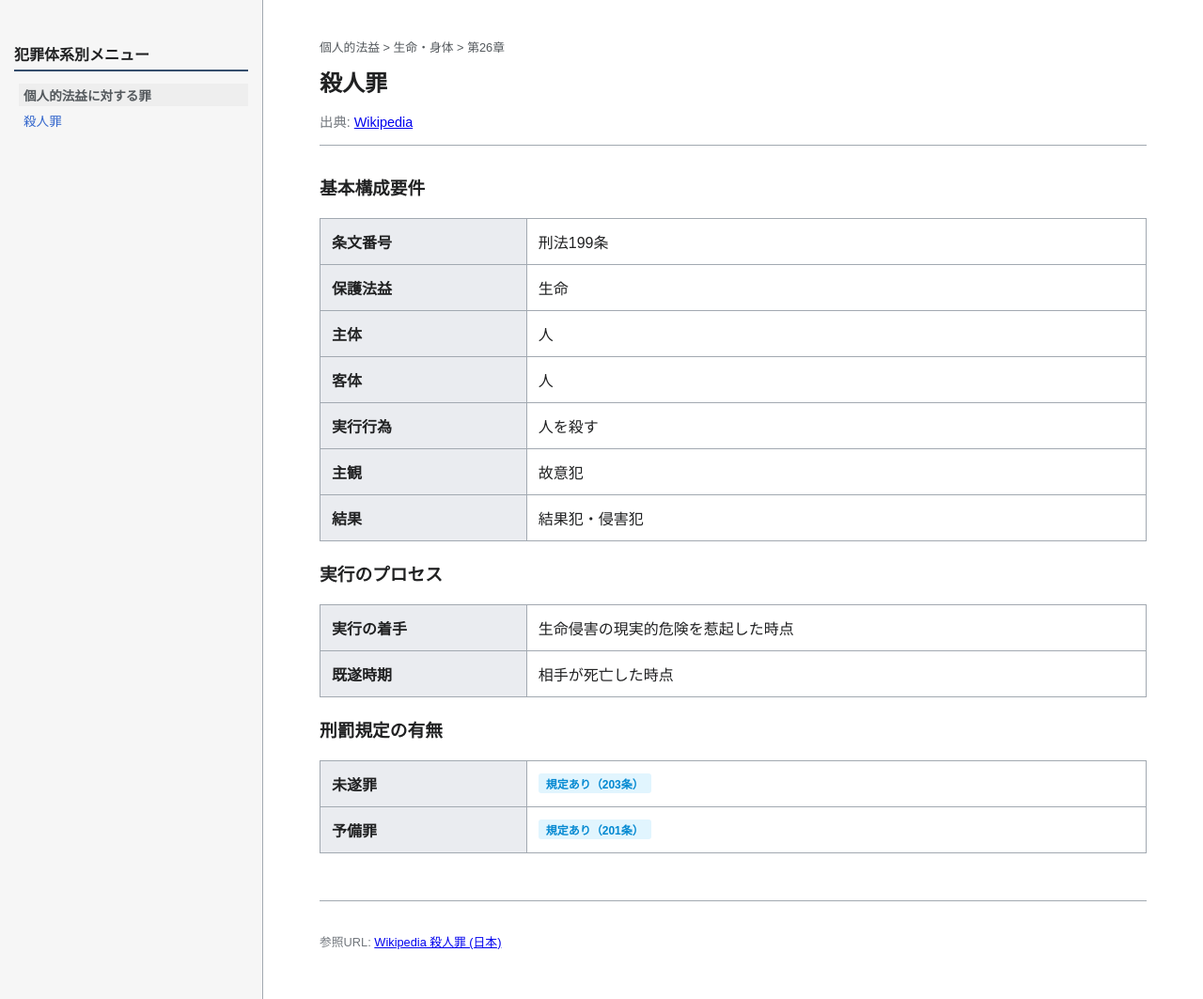
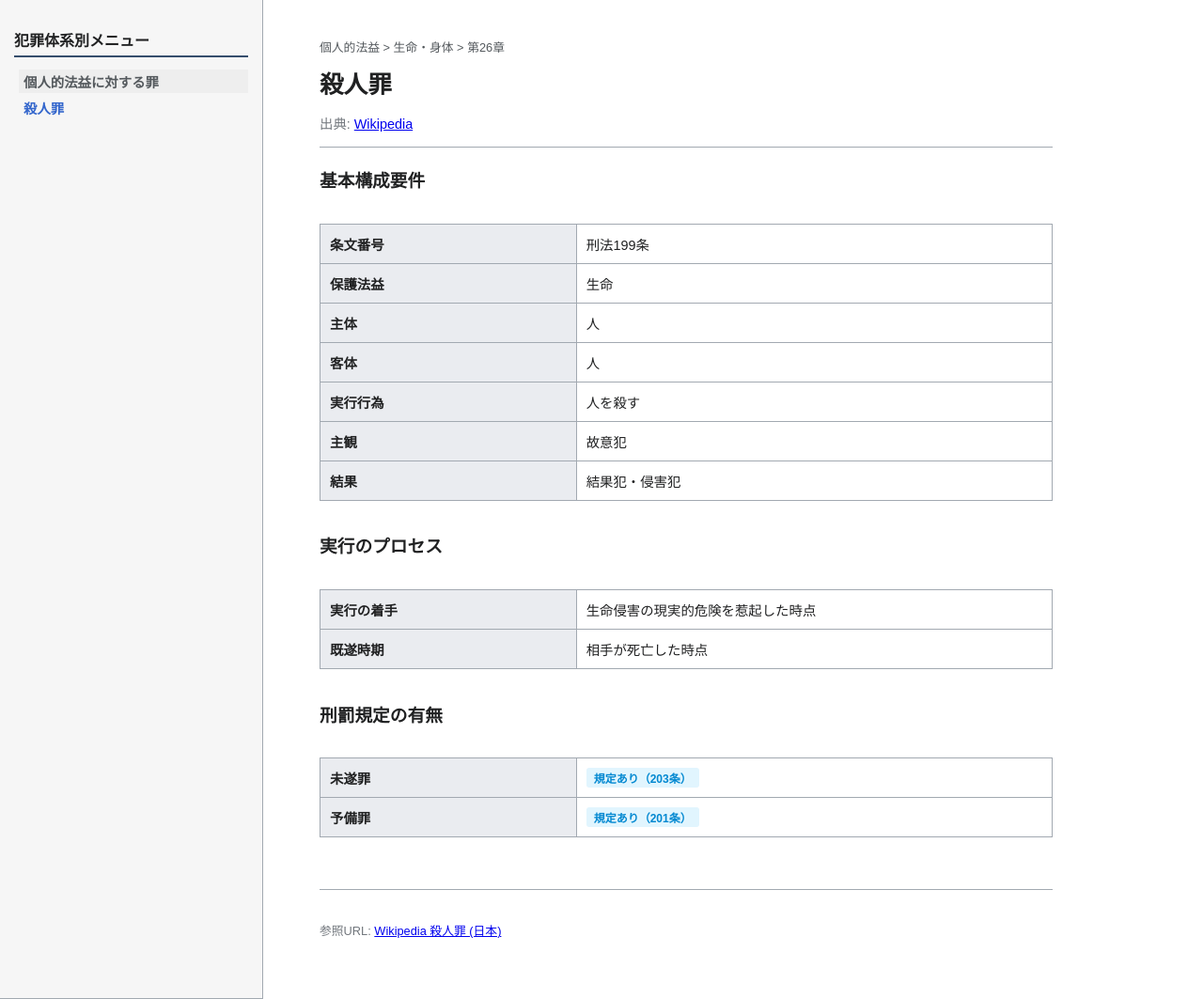
Before and after one commit to nananek/criminal-law-learning, a Jekyll site: the page built from index.md, in a window 1280 px wide and 1063 px high. Shown: the whole window at 94% size. Built offline with Jekyll 4.4.1, drawn with Linux system fonts in a browser that asks for light colours.

Commit message:
Improve layout and styling in default.html
Refactor CSS styles for better responsiveness and layout adjustments.

```diff
--- a/_layouts/default.html
+++ b/_layouts/default.html
@@ -5,21 +5,99 @@
     <meta name="viewport" content="width=device-width, initial-scale=1.0">
     <title>{{ page.title }} | {{ site.title }}</title>
     <style>
-        :root { --sidebar-width: 280px; --primary-blue: #364e6d; --section-bg: #eaecf0; --link-color: #3366cc; --border-color: #a2a9b1; }
-        body { font-family: sans-serif; margin: 0; display: flex; background-color: #ffffff; color: #202122; }
-        aside { width: var(--sidebar-width); background-color: #f6f6f6; border-right: 1px solid var(--border-color); height: 100vh; position: fixed; overflow-y: auto; padding: 20px 15px; box-sizing: border-box; font-size: 0.85rem; }
-        aside h2 { font-size: 1rem; border-bottom: 2px solid var(--primary-blue); padding-bottom: 5px; margin-top: 25px; }
+        :root {
+            --sidebar-width: 280px;
+            --primary-blue: #364e6d;
+            --section-bg: #eaecf0;
+            --link-color: #3366cc;
+            --border-color: #a2a9b1;
+        }
+
+        body {
+            font-family: sans-serif;
+            margin: 0;
+            display: flex;
+            flex-direction: column; /* スマホ向けデフォルト */
+            background-color: #ffffff;
+            color: #202122;
+        }
+
+        /* PC向けレイアウト調整 */
+        @media (min-width: 768px) {
+            body { flex-direction: row; }
+            aside {
+                width: var(--sidebar-width);
+                height: 100vh;
+                position: fixed;
+                border-right: 1px solid var(--border-color);
+                border-bottom: none;
+            }
+            main { margin-left: var(--sidebar-width); }
+        }
+
+        /* サイドバー */
+        aside {
+            background-color: #f6f6f6;
+            border-bottom: 1px solid var(--border-color);
+            padding: 20px 15px;
+            box-sizing: border-box;
+            font-size: 0.9rem;
+        }
+
+        aside h2 {
+            font-size: 1rem;
+            border-bottom: 2px solid var(--primary-blue);
+            padding-bottom: 5px;
+            margin-top: 10px;
+        }
+
         .nav-group-title { font-weight: bold; color: #54595d; display: block; margin: 10px 0 5px 5px; background: #eee; padding: 2px 5px; }
-        .nav-list { list-style: none; padding-left: 10px; margin: 0; }
-        .nav-list a { text-decoration: none; color: var(--link-color); }
-        main { margin-left: var(--sidebar-width); flex: 1; padding: 40px 60px; max-width: 900px; }
-        .page-header { border-bottom: 1px solid var(--border-color); margin-bottom: 30px; }
+        .nav-list { list-style: none; padding-left: 10px; margin: 0; display: flex; flex-wrap: wrap; gap: 10px; } /* スマホでは横並び気味に */
+
+        @media (min-width: 768px) {
+            .nav-list { display: block; }
+            .nav-list li { margin-bottom: 6px; }
+        }
+
+        .nav-list a { text-decoration: none; color: var(--link-color); font-weight: bold; }
+
+        /* メインコンテンツ */
+        main {
+            flex: 1;
+            padding: 20px;
+            max-width: 100%;
+            box-sizing: border-box;
+        }
+
+        @media (min-width: 768px) {
+            main { padding: 40px 60px; max-width: 900px; }
+        }
+
+        .page-header h1 { font-size: 1.6rem; }
+        .page-header { border-bottom: 1px solid var(--border-color); margin-bottom: 20px; }
         .breadcrumb { font-size: 0.8rem; color: #54595d; margin-bottom: 10px; }
-        .spec-table { width: 100%; border-collapse: collapse; margin: 20px 0; border: 1px solid var(--border-color); }
-        .spec-table th { background-color: var(--section-bg); width: 25%; text-align: left; padding: 12px; border: 1px solid var(--border-color); }
-        .spec-table td { padding: 12px; border: 1px solid var(--border-color); }
+
+        /* テーブルのレスポンシブ化 */
+        .table-wrapper {
+            width: 100%;
+            overflow-x: auto; /* 横幅が狭い時にスクロール可能に */
+            -webkit-overflow-scrolling: touch;
+        }
+
+        .spec-table {
+            width: 100%;
+            border-collapse: collapse;
+            margin: 15px 0;
+            border: 1px solid var(--border-color);
+            min-width: 400px; /* テーブルが潰れすぎないように */
+        }
+
+        .spec-table th { background-color: var(--section-bg); width: 35%; text-align: left; padding: 10px; border: 1px solid var(--border-color); font-size: 0.9rem; }
+        .spec-table td { padding: 10px; border: 1px solid var(--border-color); font-size: 0.9rem; }
+
         .status-tag { display: inline-block; background: #e1f5fe; color: #0288d1; padding: 2px 8px; border-radius: 3px; font-size: 0.75rem; font-weight: bold; }
-        footer { margin-top: 50px; font-size: 0.8rem; color: #72777d; border-top: 1px solid var(--border-color); padding-top: 20px; }
+
+        footer { margin-top: 40px; font-size: 0.8rem; color: #72777d; border-top: 1px solid var(--border-color); padding-top: 20px; }
     </style>
 </head>
 <body>
@@ -35,7 +113,7 @@
     </div>
 </aside>
 <main>
-    {{ content }}
+    {{ content | replace: '<table class="spec-table">', '<div class="table-wrapper"><table class="spec-table">' | replace: '</table>', '</table></div>' }}
 </main>
 </body>
 </html>
```
